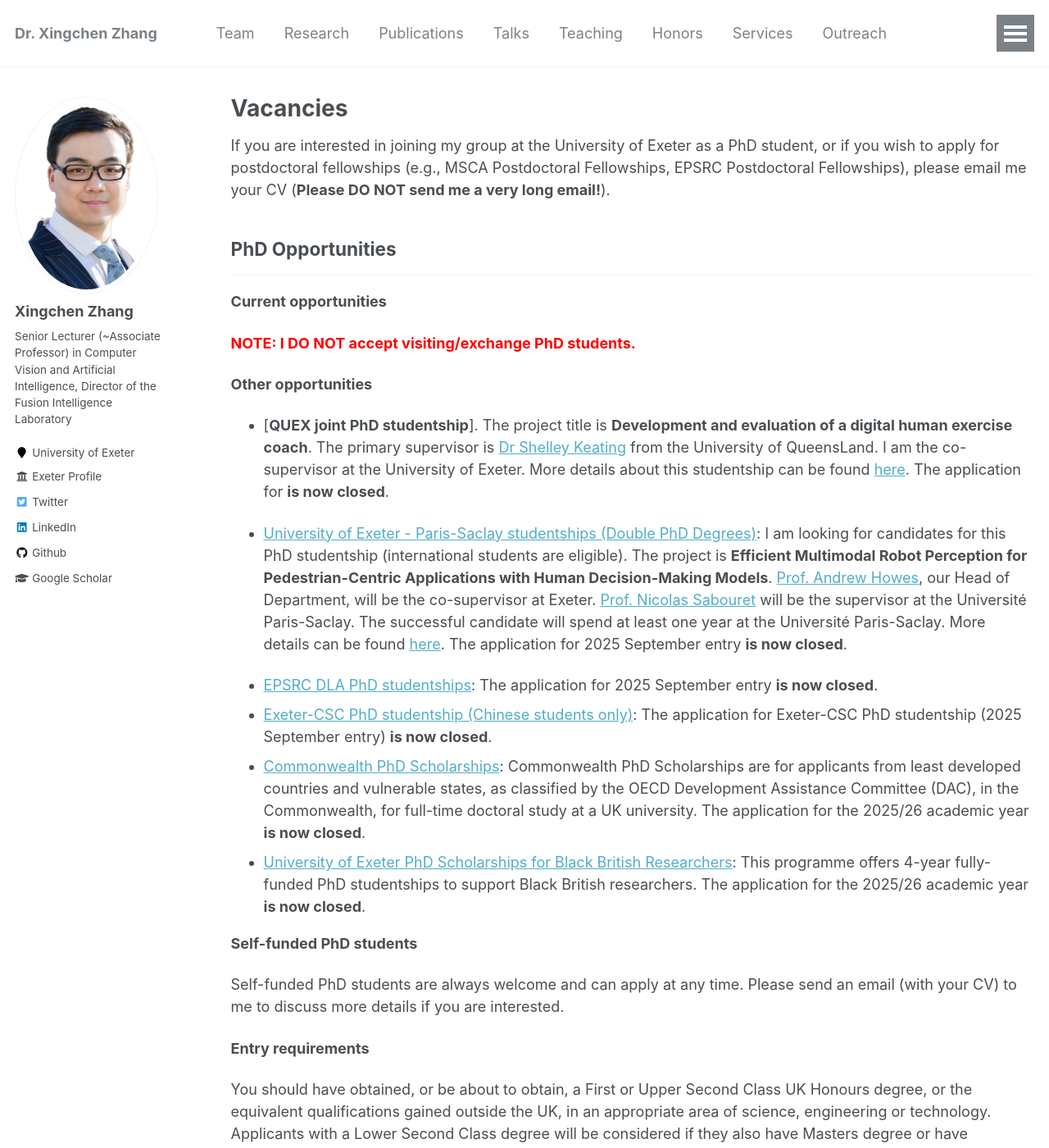
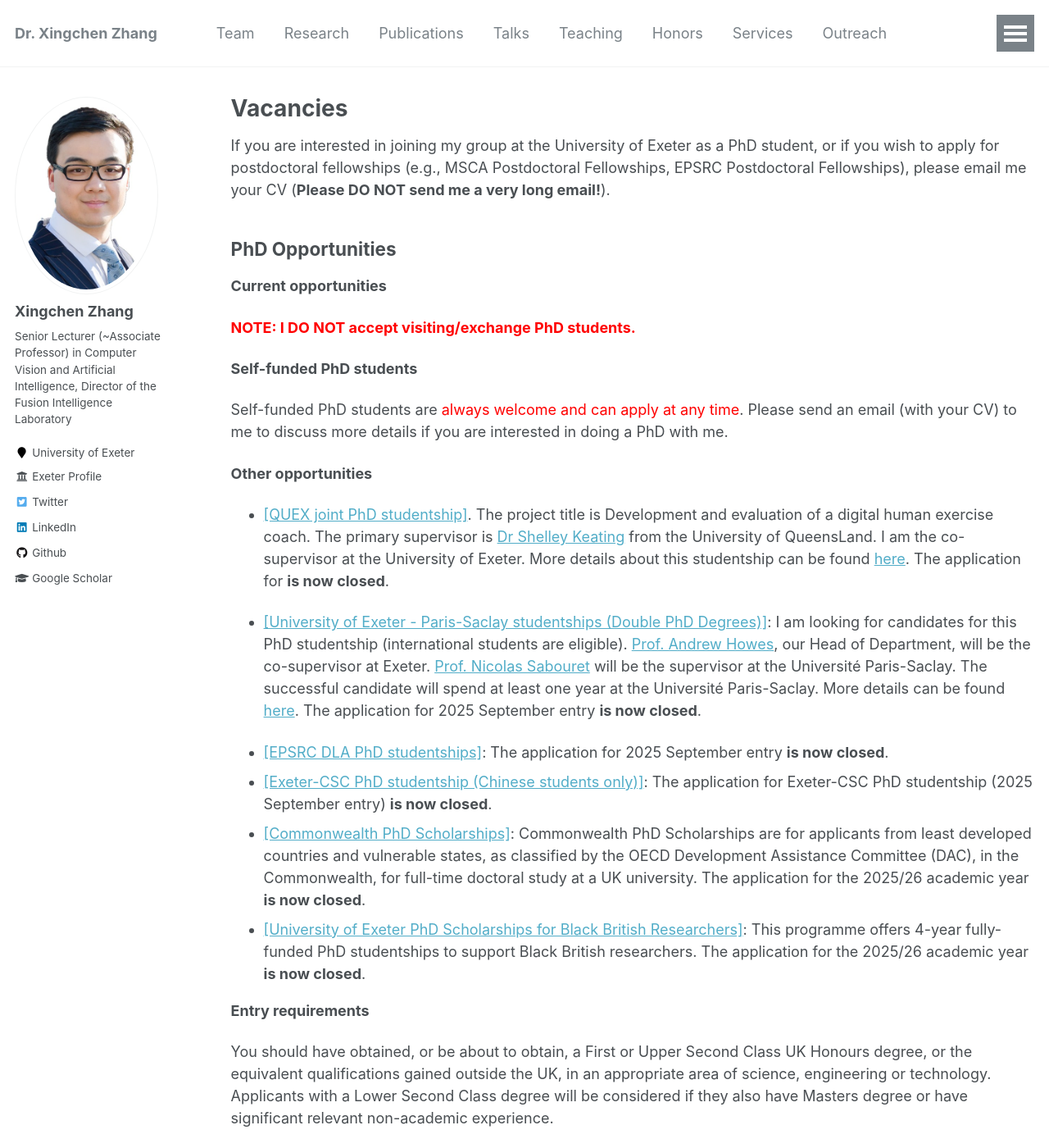
Before and after one commit to xingchenzhang/xingchenzhang.github.io, a Jekyll site: the page built from _pages/vacancies.md, in a window 1280 px wide and 1400 px high. Shown: the whole window at 82% size. Built offline with Jekyll 4.4.1, drawn with Linux system fonts in a browser that asks for light colours; some of the changed text lies outside the part shown.

Commit message:
update vacancies

```diff
--- a/_pages/vacancies.md
+++ b/_pages/vacancies.md
@@ -10,28 +10,29 @@ If you are interested in joining my group at the University of Exeter as a PhD s
 
 PhD Opportunities
 ----------
----
 
 **Current opportunities**
 
 **<span style="color: red;">NOTE: I DO NOT accept visiting/exchange PhD students.</span>**
 
+
+**Self-funded PhD students**
+
+Self-funded PhD students are <span style="color: red;">always welcome and can apply at any time</span>. Please send an email (with your CV) to me to discuss more details if you are interested in doing a PhD with me.
+
 **Other opportunities**
 
 
-- [**QUEX joint PhD studentship**]. The project title is **Development and evaluation of a digital human exercise coach**. The primary supervisor is [Dr Shelley Keating](https://about.uq.edu.au/experts/12259) from the University of QueensLand. I am the co-supervisor at the University of Exeter. More details about this studentship can be found [here](https://scholarships.uq.edu.au/scholarship/quex-phd-scholarship). The application for **is now closed**.
+- [[QUEX joint PhD studentship]](https://scholarships.uq.edu.au/scholarship/quex-phd-scholarship). The project title is Development and evaluation of a digital human exercise coach. The primary supervisor is [Dr Shelley Keating](https://about.uq.edu.au/experts/12259) from the University of QueensLand. I am the co-supervisor at the University of Exeter. More details about this studentship can be found [here](https://scholarships.uq.edu.au/scholarship/quex-phd-scholarship). The application for **is now closed**.
 
-- [University of Exeter - Paris-Saclay studentships (Double PhD Degrees)](https://www.exeter.ac.uk/study/pg-research/funding/phdfunding/paris-saclay/): I am looking for candidates for this PhD studentship (international students are eligible). The project is **Efficient Multimodal Robot Perception for Pedestrian-Centric Applications with Human Decision-Making Models**. [Prof. Andrew Howes](https://experts.exeter.ac.uk/41016-andrew-howes), our Head of Department, will be the co-supervisor at Exeter. [Prof. Nicolas Sabouret](https://perso.limsi.fr/sabouret/) will be the supervisor at the Université Paris-Saclay. The successful candidate will spend at least one year at the Université Paris-Saclay. More details can be found [here](https://adum.fr/as/ed/voirproposition.pl?site=PSaclay&matricule_prop=61449). The application for 2025 September entry **is now closed**.
+- [[University of Exeter - Paris-Saclay studentships (Double PhD Degrees)]](https://www.exeter.ac.uk/study/pg-research/funding/phdfunding/paris-saclay/): I am looking for candidates for this PhD studentship (international students are eligible). [Prof. Andrew Howes](https://experts.exeter.ac.uk/41016-andrew-howes), our Head of Department, will be the co-supervisor at Exeter. [Prof. Nicolas Sabouret](https://perso.limsi.fr/sabouret/) will be the supervisor at the Université Paris-Saclay. The successful candidate will spend at least one year at the Université Paris-Saclay. More details can be found [here](https://adum.fr/as/ed/voirproposition.pl?site=PSaclay&matricule_prop=61449). The application for 2025 September entry **is now closed**.
 
-- [EPSRC DLA PhD studentships](https://www.exeter.ac.uk/study/pg-research/funding/phdfunding/fundedcentres/epsrcdla/): The application for 2025 September entry **is now closed**.
-- [Exeter-CSC PhD studentship (Chinese students only)](https://www.exeter.ac.uk/study/pg-research/csc-scholarships/): The application for Exeter-CSC PhD studentship (2025 September entry) **is now closed**.
-- [Commonwealth PhD Scholarships](https://cscuk.fcdo.gov.uk/scholarships/commonwealth-phd-scholarships-for-least-developed-countries-and-vulnerable-states/): Commonwealth PhD Scholarships are for applicants from least developed countries and vulnerable states, as classified by the OECD Development Assistance Committee (DAC), in the Commonwealth, for full-time doctoral study at a UK university. The application for the 2025/26 academic year **is now closed**.
-- [University of Exeter PhD Scholarships for Black British Researchers](https://www.exeter.ac.uk/study/pg-research/funding/phdfunding/black-british/): This programme offers 4-year fully-funded PhD studentships to support Black British researchers. The application for the 2025/26 academic year **is now closed**.
+- [[EPSRC DLA PhD studentships]](https://www.exeter.ac.uk/study/pg-research/funding/phdfunding/fundedcentres/epsrcdla/): The application for 2025 September entry **is now closed**.
+- [[Exeter-CSC PhD studentship (Chinese students only)]](https://www.exeter.ac.uk/study/pg-research/csc-scholarships/): The application for Exeter-CSC PhD studentship (2025 September entry) **is now closed**.
+- [[Commonwealth PhD Scholarships]](https://cscuk.fcdo.gov.uk/scholarships/commonwealth-phd-scholarships-for-least-developed-countries-and-vulnerable-states/): Commonwealth PhD Scholarships are for applicants from least developed countries and vulnerable states, as classified by the OECD Development Assistance Committee (DAC), in the Commonwealth, for full-time doctoral study at a UK university. The application for the 2025/26 academic year **is now closed**.
+- [[University of Exeter PhD Scholarships for Black British Researchers]](https://www.exeter.ac.uk/study/pg-research/funding/phdfunding/black-british/): This programme offers 4-year fully-funded PhD studentships to support Black British researchers. The application for the 2025/26 academic year **is now closed**.
 
 
-**Self-funded PhD students**
-
-Self-funded PhD students are always welcome and can apply at any time. Please send an email (with your CV) to me to discuss more details if you are interested.
 
 **Entry requirements**
 
@@ -42,6 +43,6 @@ If English is not your first language you will need to meet the English language
 Postdoc Opportunities
 -------------
 
-- [MSCA Postdoctoral Fellowships](https://marie-sklodowska-curie-actions.ec.europa.eu/calls/msca-postdoctoral-fellowships-2025). <span style="color: red;">Application deadline: 10 September 2025</span>.
-- [Newton Fellowship](https://royalsociety.org/grants/newton-international/). Deadline: 18 March 2025.
+- [MSCA Postdoctoral Fellowships](https://marie-sklodowska-curie-actions.ec.europa.eu/calls/msca-postdoctoral-fellowships-2025). **<span style="color: red;">Application deadline: 10 September 2025</span>**.
+- [Newton Fellowship](https://royalsociety.org/grants/newton-international/).
 - [EPSRC Postdoctoral Fellowships](https://www.ukri.org/opportunity/epsrc-post-doctoral-fellowships-dec-2023-responsive-mode/)
```
